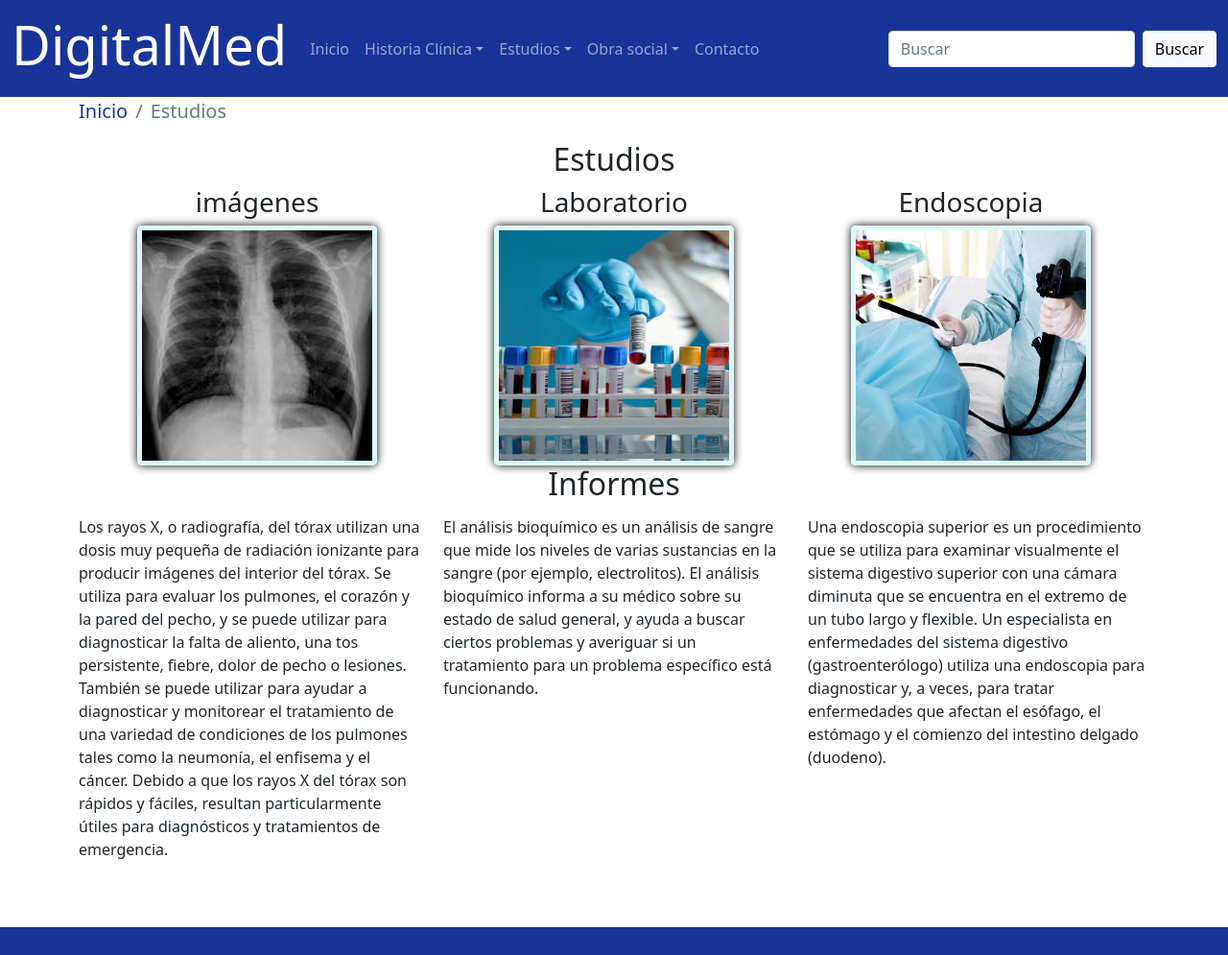
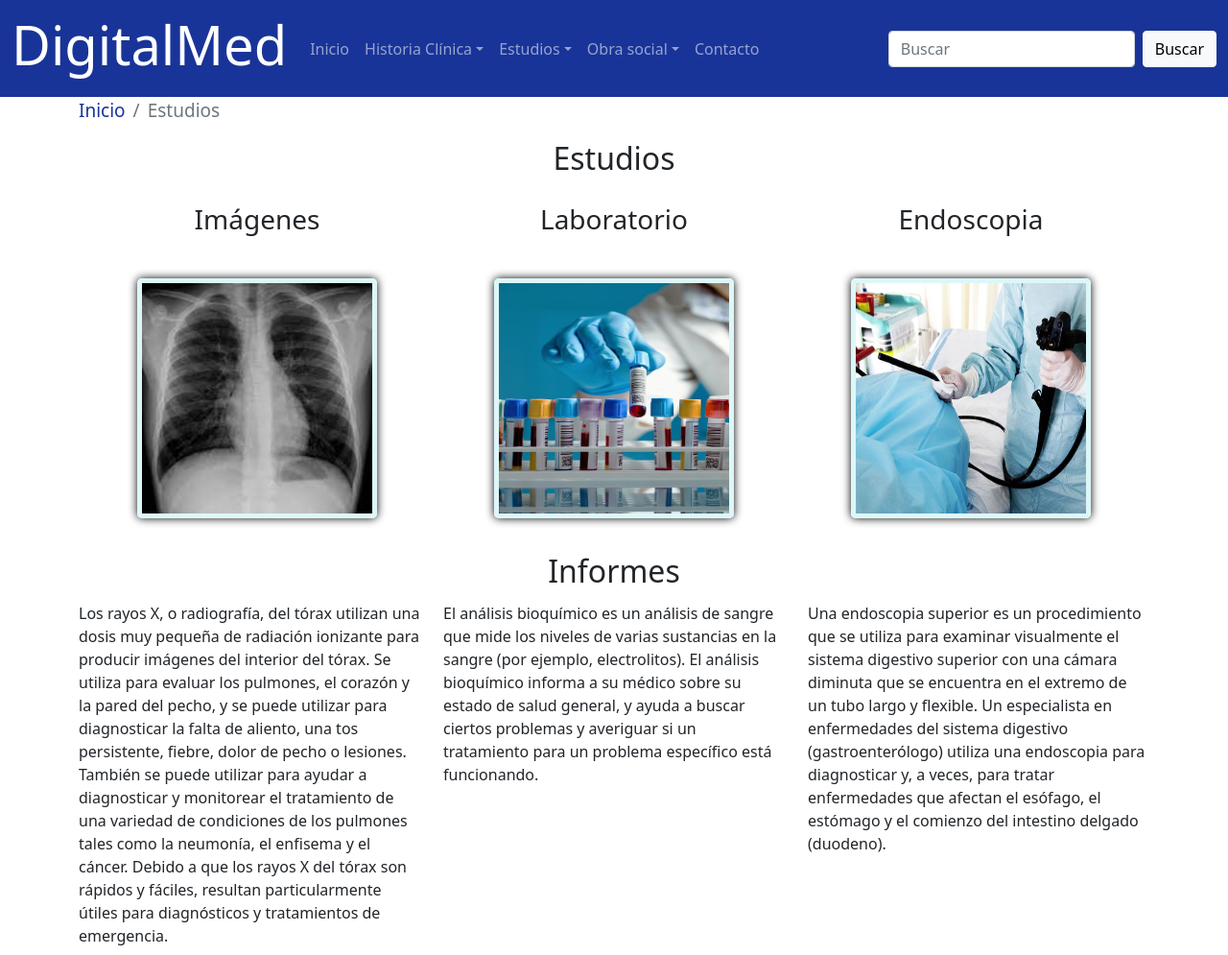
Before and after one commit to rodridega/DigitalMed, a plain HTML site: page estudios.html in a window 1280 px wide. Shown: the top 995 px of the page at 96% size. Drawn offline with nearby package versions, Linux system fonts and the light colour scheme.

Commit message:
agrego espaciado y transicion en la seccion estudios

```diff
--- a/estudios.html
+++ b/estudios.html
@@ -92,7 +92,7 @@
         <!--Seccion para seleccionar los estudios complementarios a ver o solicitar-->
         <div class="exComp" id="exComp">
             <div>
-                <h3>imágenes</h3>
+                <h3>Imágenes</h3>
                 <a href="https://www.radiologyinfo.org/es/info/chestrad"><img class="exComp__photoStudy"
                         src="images/rxtorax.jpg" alt="Diagnostico por imagenes"></a>
             </div>
--- a/scss/_estudios.scss
+++ b/scss/_estudios.scss
@@ -3,6 +3,9 @@
   flex-direction: column;
   justify-content: space-around;
   text-align: center;
+  img{
+    margin: 1rem;
+  }
 }
 
 .exComp__photoStudy {
@@ -11,4 +14,9 @@
   border: 5px solid $color4;
   border-radius: 5px;
   box-shadow: 0px 0px 10px black;
+  transition: box-shadow 1s;
+
 }
+.exComp__photoStudy:hover{
+  box-shadow: 0px 0px 30px $color1;
+}
--- a/scss/_mediaqueries.scss
+++ b/scss/_mediaqueries.scss
@@ -37,5 +37,11 @@
 
   .exComp {
     flex-direction: row;
+    height: 24rem;
+    div {
+      display: flex;
+      flex-direction: column;
+      justify-content: space-evenly;
     }
   }
+}
```
Also changed, not shown: css/estilos.css, 2 other files. Lines whose indentation alone changed are shown as unchanged.
